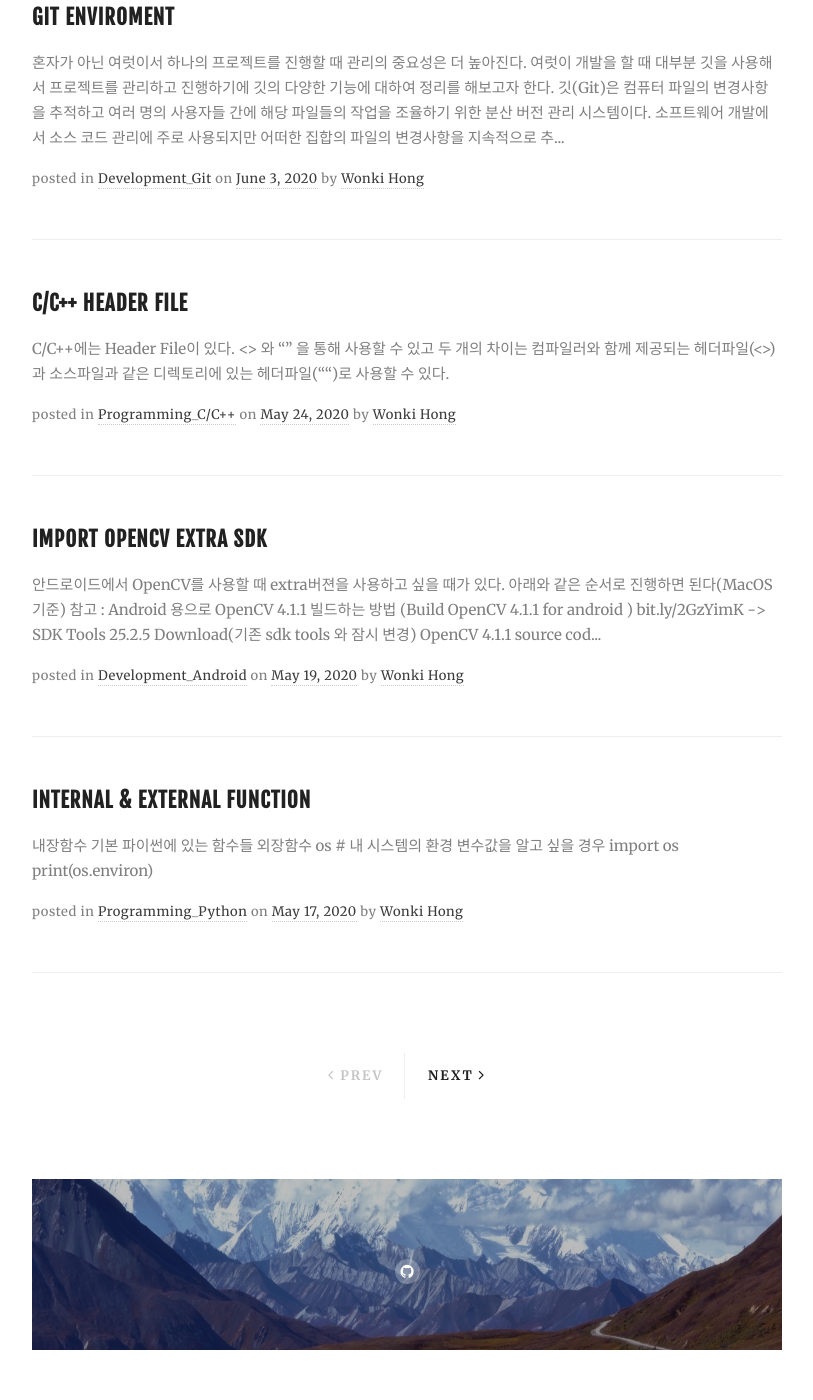
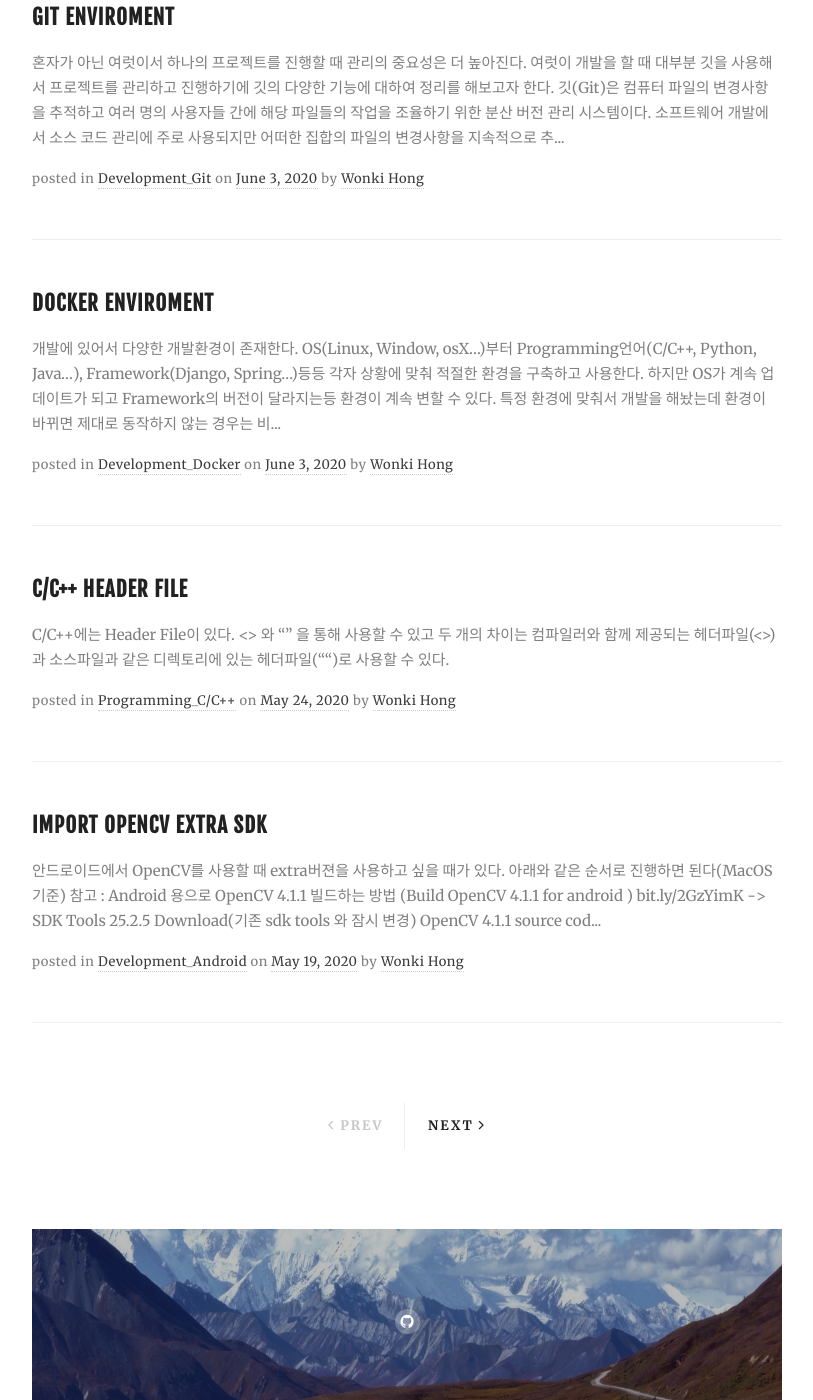
Before and after one commit to captwk5/captwk5.github.io, a Jekyll site: the page built from index.html, in a window 1280 px wide and 1400 px high, scrolled down 759 px. Shown: the whole window, without its empty margins (233-1046 px from the left). Built offline with Jekyll 4.4.1, drawn with Linux system fonts in a browser that asks for light colours; nearby versions of some CDN libraries; the list of posts is cut into pages by our own code; before the commit the page ends 2109 px from its top, so only the background shows below that.

Commit message:
docker env

```diff
--- /dev/null
+++ b/_posts/2020-06-03-docker-tutorial.md
@@ -0,0 +1,17 @@
+---
+layout: post
+title:  Docker Enviroment
+date:   2020-06-03
+image:  images/02.jpg
+tags:   [Development_Docker]
+---
+
+개발에 있어서 다양한 개발환경이 존재한다. OS(Linux, Window, osX...)부터 Programming언어(C/C++, Python, Java...), Framework(Django, Spring...)등등
+각자 상황에 맞춰 적절한 환경을 구축하고 사용한다.
+하지만 OS가 계속 업데이트가 되고 Framework의 버전이 달라지는등 환경이 계속 변할 수 있다.
+특정 환경에 맞춰서 개발을 해놨는데 환경이 바뀌면 제대로 동작하지 않는 경우는 비일비재하다. 그래서 이러한 개발환경에 대한 대응으로 Docker에 대하여 공부를 해보려한다.
+
+{% highlight markdown %}
+도커 컨테이너는 일종의 소프트웨어를 소프트웨어의 실행에 필요한 모든 것을 포함하는 완전한 파일 시스템 안에 감싼다. 여기에는 코드, 런타임, 시스템 도구, 시스템 라이브러리 등 서버에 설치되는 무엇이든 아우른다. 이는 실행 중인 환경에 관계 없이 언제나 동일하게 실행될 것을 보증한다.
+- 도커 웹 페이지 -
+{% endhighlight %}
```
Also changed, not shown: _posts/2020-06-03-git-tutorial.md (+1 -1 lines), images/git_image.jpg (deleted).
